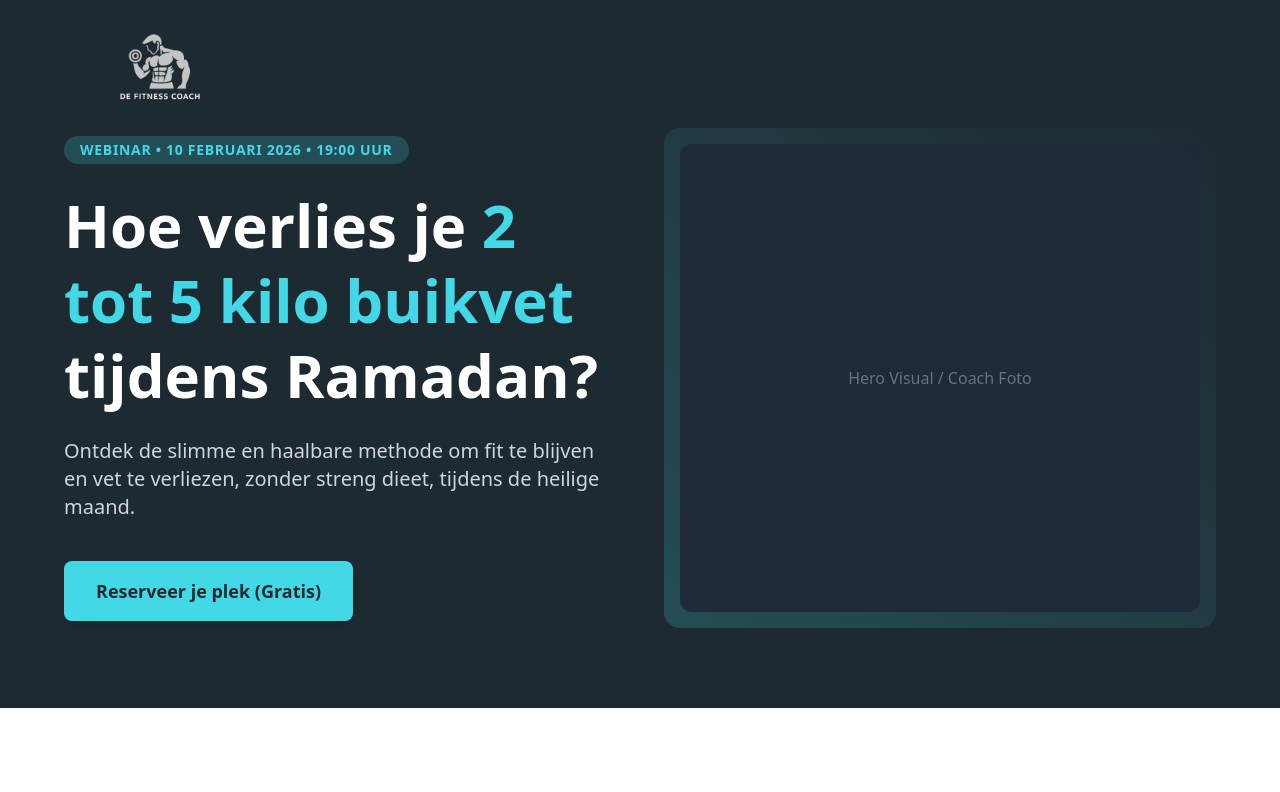
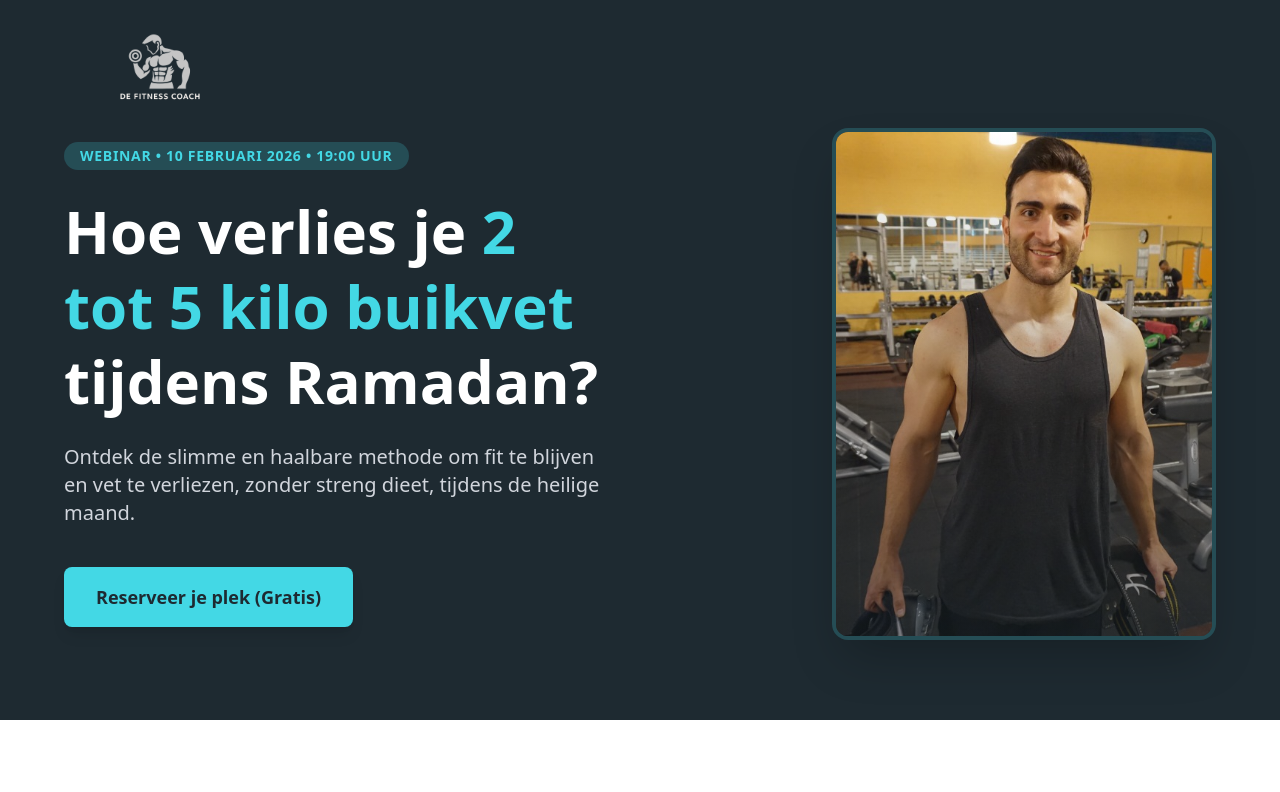
Before and after one commit to Bobantersyn/ramadan-webinar-2026, a Next.js app: page /ramadanwebinar/ in a window 1280 px wide. Shown: the top 792 px of the page. Built offline with nearby package versions, Linux system fonts and the light colour scheme.

Commit message:
feat: add coach hero image with portrait styling

```diff
--- a/src/app/page.tsx
+++ b/src/app/page.tsx
@@ -30,12 +30,18 @@ export default function Home() {
             </div>
           </div>
           {/* Hero Image / Visual */}
-          <div className="flex-1 relative w-full h-[400px] md:h-[500px]">
-            {/* Using one of the uploaded images as a placeholder for the hero visual */}
-            <div className="w-full h-full bg-gradient-to-tr from-brand-cyan to-transparent opacity-20 absolute rounded-2xl"></div>
-            {/* Actual image placeholder */}
-            <div className="absolute inset-4 bg-gray-800 rounded-xl flex items-center justify-center text-gray-500">
-              Hero Visual / Coach Foto
+          {/* Hero Image / Visual */}
+          <div className="flex-1 w-full flex justify-center md:justify-end">
+            <div className="relative w-full max-w-sm aspect-[3/4] rounded-2xl overflow-hidden shadow-2xl border-4 border-brand-cyan/20">
+              <Image
+                src="/ramadanwebinar/images/coach-hero.jpg"
+                alt="De Fitnesscoach"
+                fill
+                className="object-cover object-top"
+                priority
+              />
+              {/* Gradient overlay for text readability if needed, or just style */}
+              <div className="absolute inset-0 bg-gradient-to-t from-brand-dark/50 to-transparent"></div>
             </div>
           </div>
         </div>
```
Also changed, not shown: public/images/coach-hero.jpg (added).
